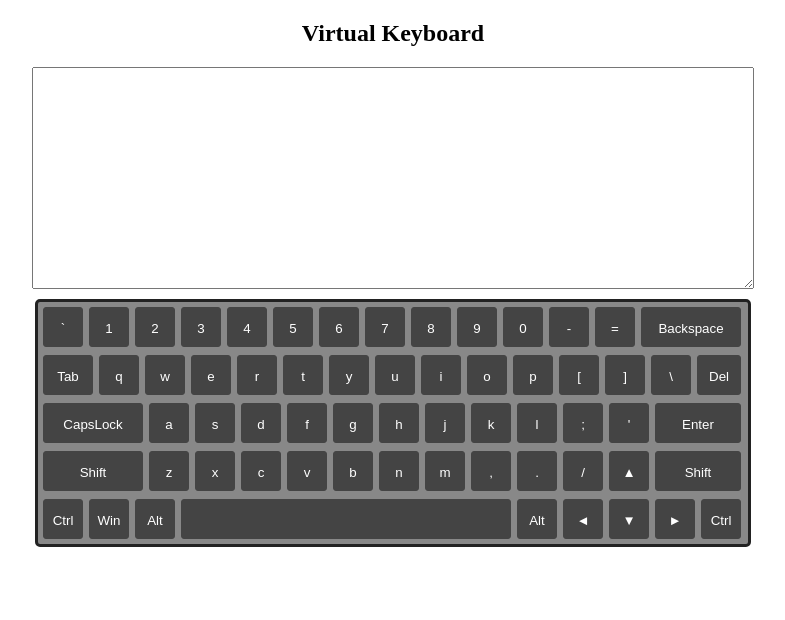
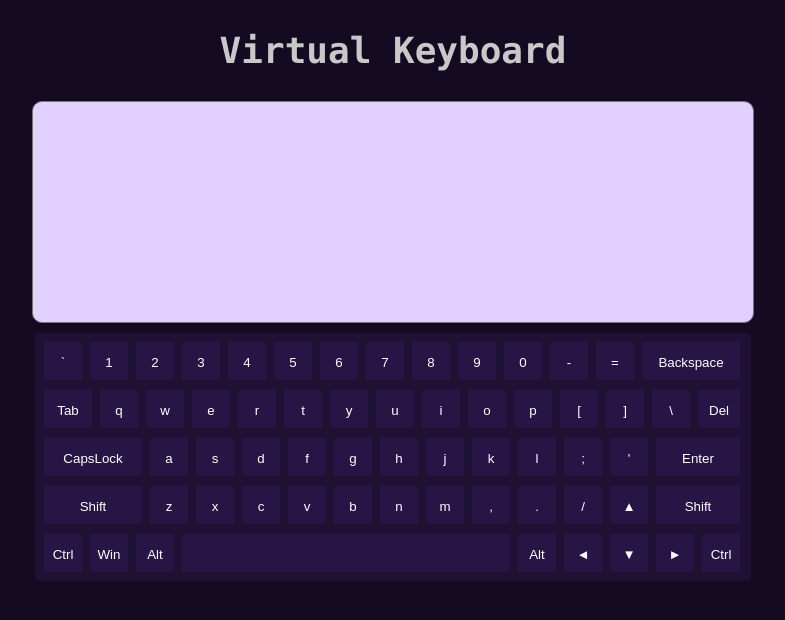
Before and after one commit to MaratkanovaAlexandra/virtual-keyboard, a website built with webpack: page index.html in a window 1280 px wide. Shown: the whole page, without its empty margins (247-1032 px from the left). Built offline with nearby package versions, Linux system fonts and the light colour scheme.

Commit message:
feat: make styles pretter

```diff
--- a/src/style.css
+++ b/src/style.css
@@ -1,4 +1,11 @@
+body {
+  background: #140b23;
+}
+
 .title {
+  font-family: "Consolas", "Courier New", monospace;
+  font-size: 36px;
+  color: #c8c8c8;
   text-align: center;
 }
 
@@ -9,15 +16,18 @@
   margin: 10px auto 10px;
   padding: 10px;
   font-size: 18px;
-  color: #444444;
+  color: #0c0713;
+  background-color: #e2d1fe;
+  border-radius: 10px;
+  resize: none;
 }
 
 #keyboard {
   width: 700px;
   margin: 0 auto;
   padding: 5px;
-  background: #888888;
-  border: 3px solid #222222;
+  background: #1e1134;
+  border: 3px solid #1e1134;
   border-radius: 5px;
 
   display: flex;
@@ -31,16 +41,24 @@
   line-height: 40px;
   text-align: center;
   color: #ffffff;
-  background: #444444;
-  border: 1px solid #444444;
+  background-color: #271645;
+  border: 1px solid #1e1134;
   border-radius: 3px;
   cursor: pointer;
   user-select: none;
-  /* transition: border-radius 0.3s, background-color 0.3s; */
+  transition: background-color 0.2s;
+}
+
+.key:hover {
+  background-color: #3a2166;
 }
 
 .active {
-  background: red;
+  background-color: #c14156;
+}
+
+.active:hover{
+  background-color: #c14156;
 }
 
 .hidden {
```
